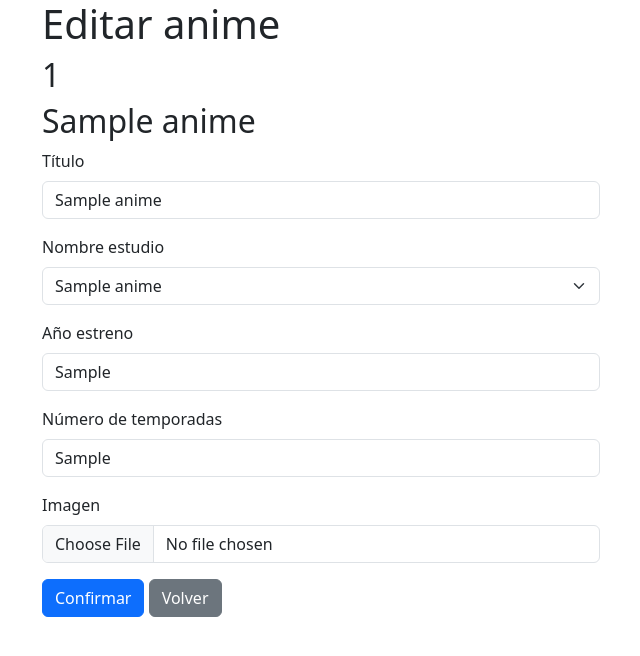
After one commit to juanjoroman99/Entorno-servidor, a PHP site: page /ver_anime.php?id_anime=1 in a window 1280 px wide. The commit adds this page. Shown: the top 656 px of the page, without its empty margins (40-680 px from the left). Run offline with PHP 8.4, Linux system fonts and the light colour scheme; tables that the repository leaves empty or names only in its code hold one stand-in row (values such as "Sample post").

Commit message:
Editar animes

```diff
--- /dev/null
+++ b/06_BBDD/animes/ver_anime.php
@@ -0,0 +1,99 @@
+<!DOCTYPE html>
+<html lang="en">
+<head>
+    <meta charset="UTF-8">
+    <meta name="viewport" content="width=device-width, initial-scale=1.0">
+    <title>Nuevo anime</title>
+    <link href="https://cdn.jsdelivr.net/npm/bootstrap@5.3.3/dist/css/bootstrap.min.css" rel="stylesheet" integrity="sha384-QWTKZyjpPEjISv5WaRU9OFeRpok6YctnYmDr5pNlyT2bRjXh0JMhjY6hW+ALEwIH" crossorigin="anonymous">
+    <?php
+        error_reporting( E_ALL );
+        ini_set("display_errors", 1 );
+
+        require ('conexion.php');
+    ?>
+</head>
+<body>
+    <div class="container">
+        <h1>Editar anime</h1>
+        <?php
+        echo "<h2>" . $_GET["id_anime"] . "</h2>";
+
+        $id_anime = $_GET["id_anime"];
+        $sql = "SELECT * FROM animes WHERE id_anime = $id_anime";
+        $resultado = $_conexion -> query($sql);
+
+
+        while ($fila = $resultado -> fetch_assoc()) {
+            $titulo = $fila["titulo"];
+            $nombre_estudio = $fila["nombre_estudio"];
+            $anno_estreno = $fila["anno_estreno"];
+            $num_temporadas = $fila["num_temporadas"];
+            $imagen = $fila["imagen"];
+        }
+
+        echo"<h2>$titulo</h2>";
+
+        $sql = "SELECT * FROM estudios ORDER BY nombre_estudio";
+        $resultado = $_conexion -> query($sql);
+        $estudios = [];
+
+        while ($fila = $resultado -> fetch_assoc()) {
+            array_push($estudios, $fila["nombre_estudio"]);
+        }
+
+        if ($_SERVER["REQUEST_METHOD"] == "POST") {
+            $titulo = $_POST["titulo"];
+            $nombre_estudio = $_POST["nombre_estudio"];
+            $anno_estreno = $_POST["anno_estreno"];
+            $num_temporadas = $_POST["num_temporadas"];
+
+            $sql = "UPDATE animes SET
+                titulo = '$titulo',
+                nombre_estudio = '$nombre_estudio',
+                anno_estreno = '$anno_estreno',
+                num_temporadas = '$num_temporadas'
+                WHERE id_anime = '$id_anime'
+            ";
+            $_conexion -> query($sql);
+        }
+
+        ?>
+        <form class="col-6" action="" method="post" enctype="multipart/form-data">
+            <div class="mb-3">
+                <label class="form-label">Título</label>
+                <input class="form-control" type="text" name="titulo" value="<?php echo $titulo ?>">
+            </div>
+            <div class="mb-3">
+                <label class="form-label">Nombre estudio</label>
+                <select class="form-select" name="nombre_estudio">
+                    <option value="<?php echo $nombre_estudio ?>" selected disabled hidden><?php echo $nombre_estudio ?></option>
+                    <?php
+                    foreach ($estudios as $estudio) { ?>
+                        <option value="<?php echo $estudio ?>" >
+                            <?php echo $estudio ?>
+                        </option>
+                    <?php } ?>
+                </select>
+            </div>
+            <div class="mb-3">
+                <label class="form-label">Año estreno</label>
+                <input class="form-control" type="text" name="anno_estreno" value="<?php echo $anno_estreno ?>">
+            </div>
+            <div class="mb-3">
+                <label class="form-label">Número de temporadas</label>
+                <input class="form-control" type="text" name="num_temporadas" value="<?php echo $num_temporadas ?>">
+            </div>
+            <div class="mb-3">
+                <label class="form-label">Imagen</label>
+                <input class="form-control" type="file" name="imagen">
+            </div>
+            <div class="mb-3">
+                <input type="hidden" name ="id_anime" value="<?php echo $id_anime ?>">
+                <input class="btn btn-primary" type="submit" value="Confirmar">
+                <a class="btn btn-secondary" href="index.php">Volver</a>
+            </div>
+        </form>
+    </div>
+    <script src="https://cdn.jsdelivr.net/npm/bootstrap@5.3.3/dist/js/bootstrap.bundle.min.js" integrity="sha384-YvpcrYf0tY3lHB60NNkmXc5s9fDVZLESaAA55NDzOxhy9GkcIdslK1eN7N6jIeHz" crossorigin="anonymous"></script>
+</body>
+</html>
```
Also changed, not shown: 06_BBDD/animes/index.php (+23 -0 lines).
